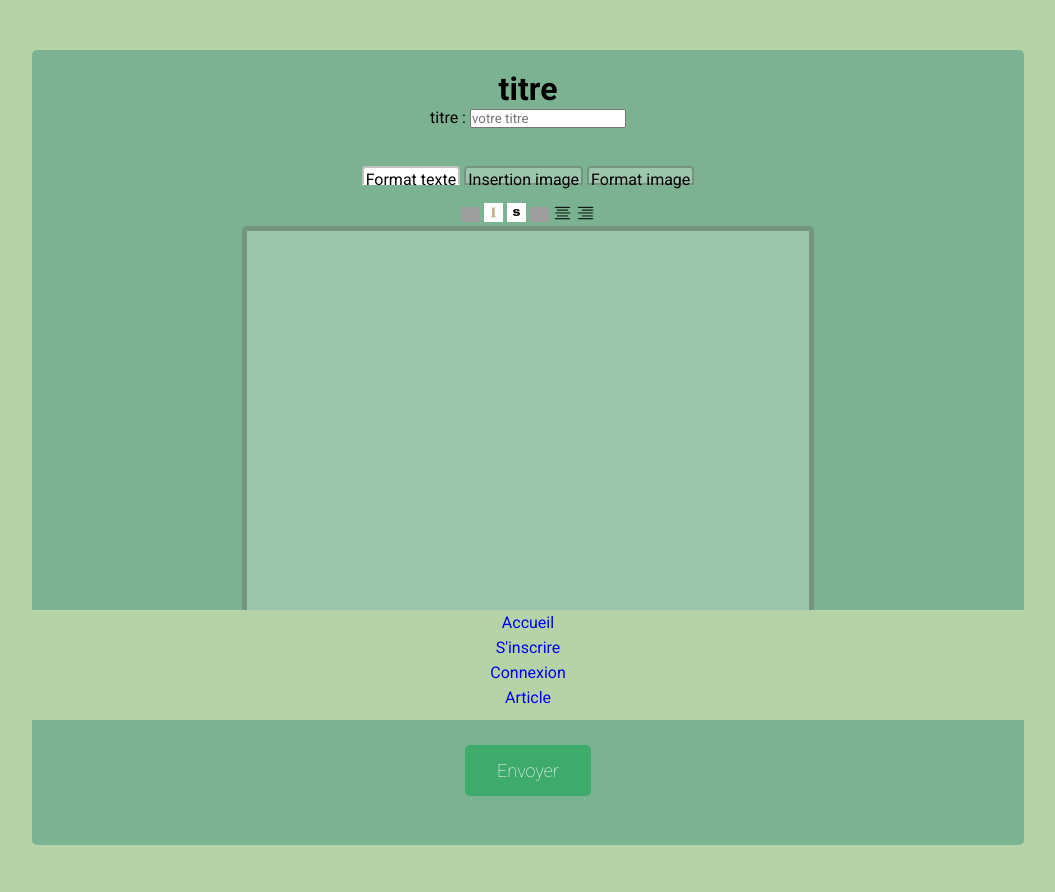
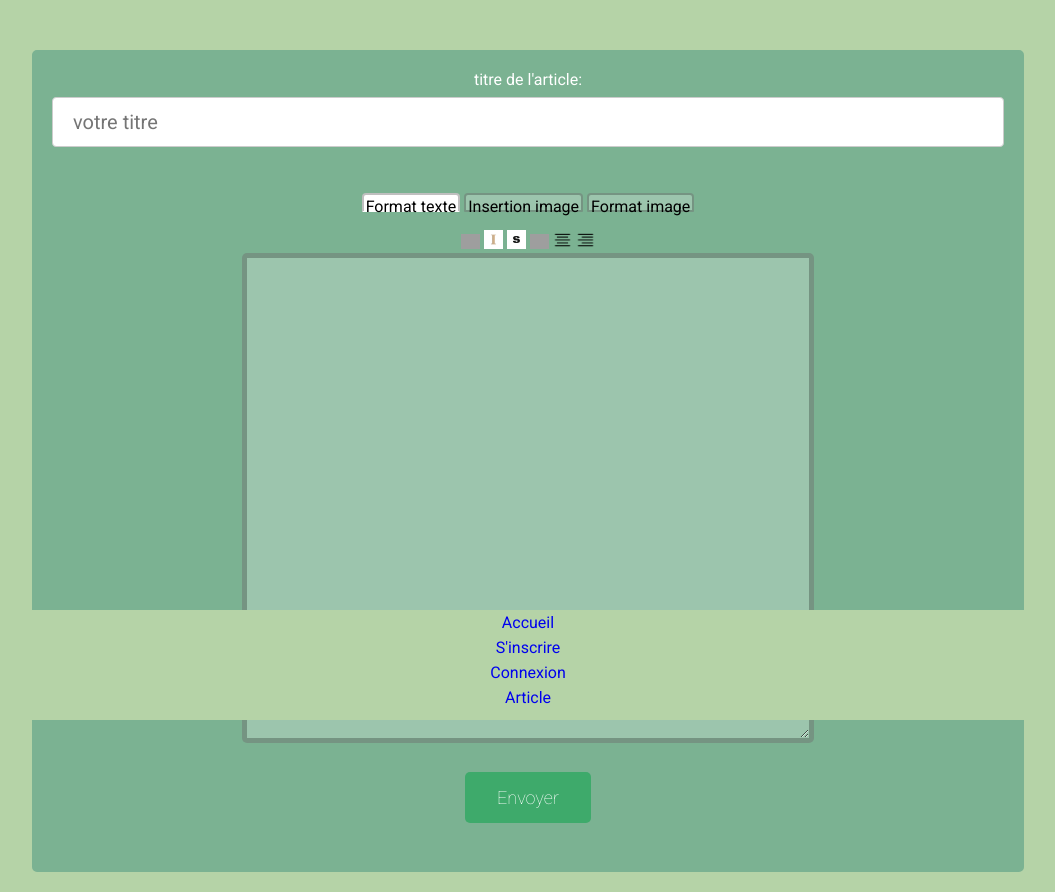
Before and after one commit to samuel-durand/blog-js, a PHP site: page /creation-article.php in a window 1280 px wide. Shown: the part 80-972 px from the top of the page, without its empty margins (112-1167 px from the left). Before the commit the page ends 925 px from the top, so only its background shows below. Run offline with PHP 8.4, Linux system fonts and the light colour scheme; grey boxes are pictures that could not be loaded.

Commit message:
ccs update

```diff
--- a/article.css
+++ b/article.css
@@ -33,8 +33,40 @@ body {
     width: 80%;
 }
 
+.margin main h1 {
+    color: white;
+}
+
+.margin main label {
+    color: white;
+}
+
+.margin main input[type=text] {
+    width: 100%;
+    font: bold;
+
+    padding: 12px 20px;
+    font-size: 20px;
+    margin: 8px 0;
+    display: inline-block;
+    border: 1px solid #ccc;
+    border-radius: 4px;
+    box-sizing: border-box;
+}
+
+.margin main input[type=text]:focus {
+    outline: none;
+}
+
 button {
     margin: 1px;
+}
+
+
+.text input {
+    width: 100%;
+    height: 550px;
+
 }
 
 /* Onglet */
@@ -210,7 +242,7 @@ textarea:focus {
       flex-direction: column;
       text-align: center;
       align-items: center;
-      border: 5px solid #5EC262;
+      border: 5px solid #7BB292;
       border-radius: 5px;
       padding: 15px;
       max-height: 100%;
--- a/creation-article.php
+++ b/creation-article.php
@@ -14,8 +14,7 @@
     <div class="margin">
     <main>
         <form method="post">
-        <h1>titre</h1>
-        <label for="titles">titre :</label>
+        <label for="titles">titre de l'article:</label>
         <input type="text" placeholder="votre titre">
         <div id="article">
             <div id="menu">
--- a/footer.css
+++ b/footer.css
@@ -36,7 +36,6 @@ footer ul li  {
     footer {
         display: inline;
         justify-content: center;
-        flex-direction: column;
         position: fixed;
         bottom: 0;
         left: 0;
--- a/header.css
+++ b/header.css
@@ -32,6 +32,11 @@
     color: #fff;
     text-decoration: none;
     padding: 10px;
+    transition: 20ms;
+  }
+
+  header nav ul li a:hover{
+      color: aqua;
   }
 
   .mobile-menu-icon {
```
